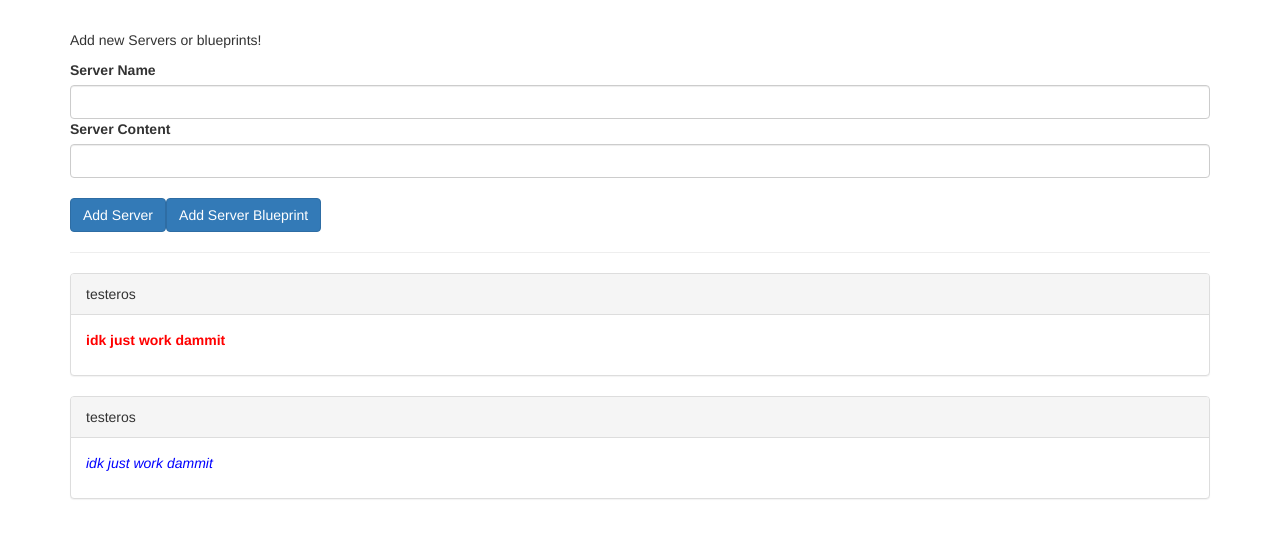
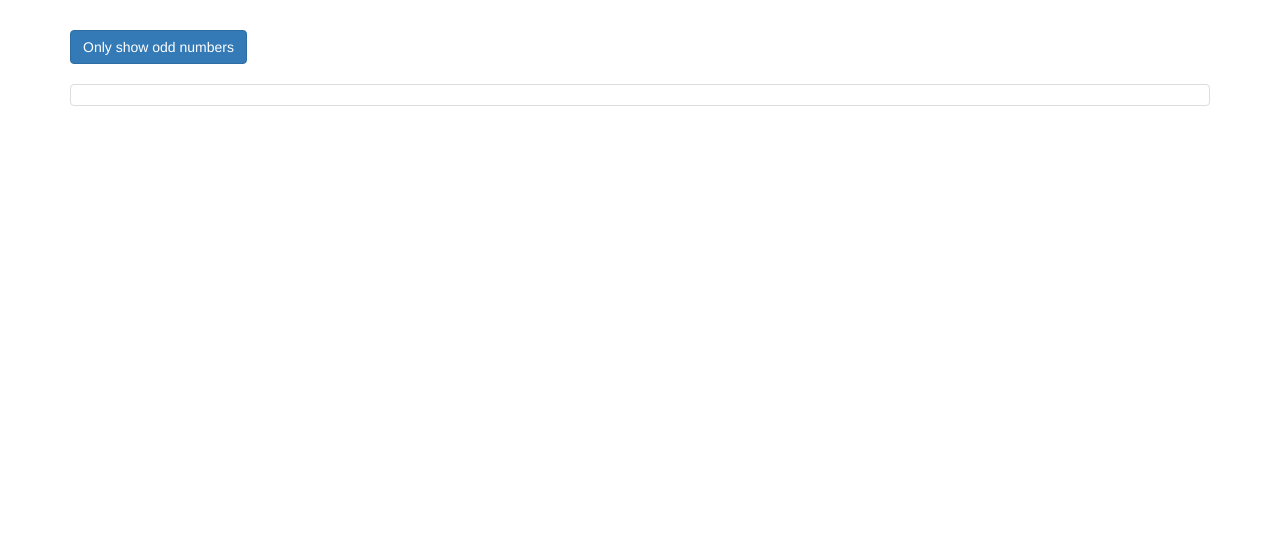
Before and after one commit to Lumir-Ludvik/udemyAngular13, an Angular app: page / in a window 1280 px wide. Shown: the top 538 px of the page. Built offline with nearby package versions, Linux system fonts and the light colour scheme.

Commit message:
directives start

```diff
--- a/src/app/app.component.css
+++ b/src/app/app.component.css
@@ -1,7 +1,3 @@
 .container {
   margin-top: 30px;
 }
-
-p {
-  color: blue;
-}
--- a/src/app/app.component.html
+++ b/src/app/app.component.html
@@ -1,18 +1,18 @@
 <div class="container">
-<app-curacidira (serverCreated)="onServerAdded($event)" (blueprintCreated)="onBlueprintAdded($event)"></app-curacidira>
-  <hr>
   <div class="row">
     <div class="col-xs-12">
-      <app-server-element
-        *ngFor="let serverElement of serverElements" [srvElement]="serverElement">
-
-
-        <p>
-          <strong *ngIf="serverElement.type === 'server'" style="color: red">{{ serverElement.content }}</strong>
-          <em *ngIf="serverElement.type === 'blueprint'">{{ serverElement.content }}</em>
-        </p>
-
-      </app-server-element>
+      <button
+        class="btn btn-primary"
+        (click)="onlyOdd = !onlyOdd">Only show odd numbers</button>
+      <br><br>
+      <ul class="list-group">
+        <li
+          class="list-group-item">
+        </li>
+      </ul>
+      <ng-template [ngIf]="onlyOdd">
+        <p>Only odd</p>
+      </ng-template>
     </div>
   </div>
 </div>
--- a/src/app/app.component.ts
+++ b/src/app/app.component.ts
@@ -1,4 +1,4 @@
-import {Component} from '@angular/core';
+import { Component } from '@angular/core';
 
 @Component({
   selector: 'app-root',
@@ -6,25 +6,6 @@ import {Component} from '@angular/core';
   styleUrls: ['./app.component.css']
 })
 export class AppComponent {
-  serverElements = [
-    { type: 'server', name: 'testeros', content: 'idk just work dammit'},
-    { type: 'blueprint', name: 'testeros', content: 'idk just work dammit'}
-  ];
-
-  onServerAdded($event: { name: string, content: string }) {
-    this.serverElements.push({
-      type: 'server',
-      name: $event.name,
-      content: $event.content
-    });
-  }
-
-  onBlueprintAdded($event: { name: string, content: string }) {
-    this.serverElements.push({
-      type: 'blueprint',
-      name: $event.name,
-      content: $event.content
-    });
-  }
-
+  numbers = [1, 2, 3, 4, 5];
+  onlyOdd = false;
 }
--- a/src/app/app.module.ts
+++ b/src/app/app.module.ts
@@ -4,14 +4,10 @@ import { FormsModule } from '@angular/forms';
 
 
 import { AppComponent } from './app.component';
-import { CuracidiraComponent } from './curacidira/curacidira.component';
-import { ServerElementComponent } from './server-element/server-element.component';
 
 @NgModule({
   declarations: [
-    AppComponent,
-    CuracidiraComponent,
-    ServerElementComponent
+    AppComponent
   ],
   imports: [
     BrowserModule,
--- a/src/app/curacidira/curacidira.component.html
+++ /dev/null
@@ -1,18 +0,0 @@
-<div class="row">
-  <div class="col-xs-12">
-    <p>Add new Servers or blueprints!</p>
-    <label>Server Name</label>
-<!--    <input type="text" class="form-control" [(ngModel)]="newServerName">-->
-    <input type="text" class="form-control" [(ngModel)]="newServerName"
-    #serverNameInput>
-    <label>Server Content</label>
-    <input type="text" class="form-control" [(ngModel)]="newServerContent">
-    <br>
-    <button
-      class="btn btn-primary"
-      (click)="onAddServer(serverNameInput)">Add Server</button>
-    <button
-      class="btn btn-primary"
-      (click)="onAddBlueprint()">Add Server Blueprint</button>
-  </div>
-</div>
--- a/src/app/curacidira/curacidira.component.ts
+++ /dev/null
@@ -1,23 +0,0 @@
-import {Component, EventEmitter, Output} from '@angular/core';
-
-@Component({
-  selector: 'app-curacidira',
-  templateUrl: './curacidira.component.html',
-  styleUrls: ['./curacidira.component.css']
-})
-export class CuracidiraComponent {
-  @Output() serverCreated  = new EventEmitter<{ name: string, content: string }>();
-  @Output() blueprintCreated = new EventEmitter<{ name: string, content: string }>();
-
-  newServerName = '';
-  newServerContent = '';
-
-  onAddServer(serverNameInput) {
-    console.log(serverNameInput); // DOM element
-    this.serverCreated.emit({ name: this.newServerName, content: this.newServerContent});
-  }
-
-  onAddBlueprint() {
-    this.blueprintCreated.emit({ name: this.newServerName, content: this.newServerContent});
-  }
-}
--- a/src/app/server-element/server-element.component.html
+++ /dev/null
@@ -1,7 +0,0 @@
-<div
-  class="panel panel-default">
-  <div class="panel-heading">{{ element.name }}</div>
-  <div class="panel-body">
-    <ng-content></ng-content> <!-- this is just react children-->
-  </div>
-</div>
--- a/src/app/server-element/server-element.component.ts
+++ /dev/null
@@ -1,16 +0,0 @@
-import {Component, Input, OnInit} from '@angular/core';
-
-@Component({
-  selector: 'app-server-element',
-  templateUrl: './server-element.component.html',
-  styleUrls: ['./server-element.component.css']
-})
-export class ServerElementComponent implements OnInit {
-  @Input('srvElement') public element: { type: string, name: string, content: string };
-
-  constructor() { }
-
-  ngOnInit(): void {
-  }
-
-}
```
Also changed, not shown: src/app/curacidira/curacidira.component.css (deleted), src/app/server-element/server-element.component.css (deleted), 2 other files (tests, documents, lock files or other folders).
